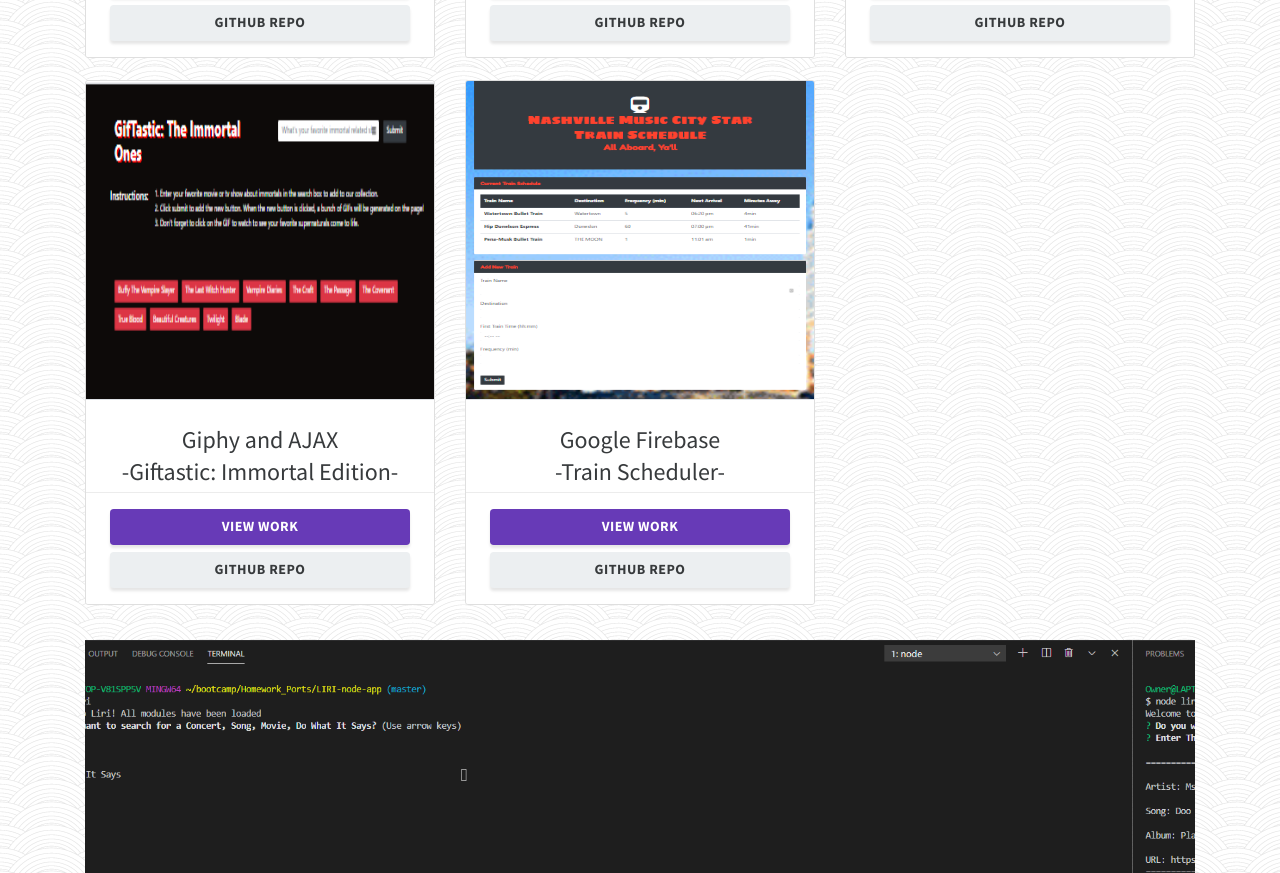
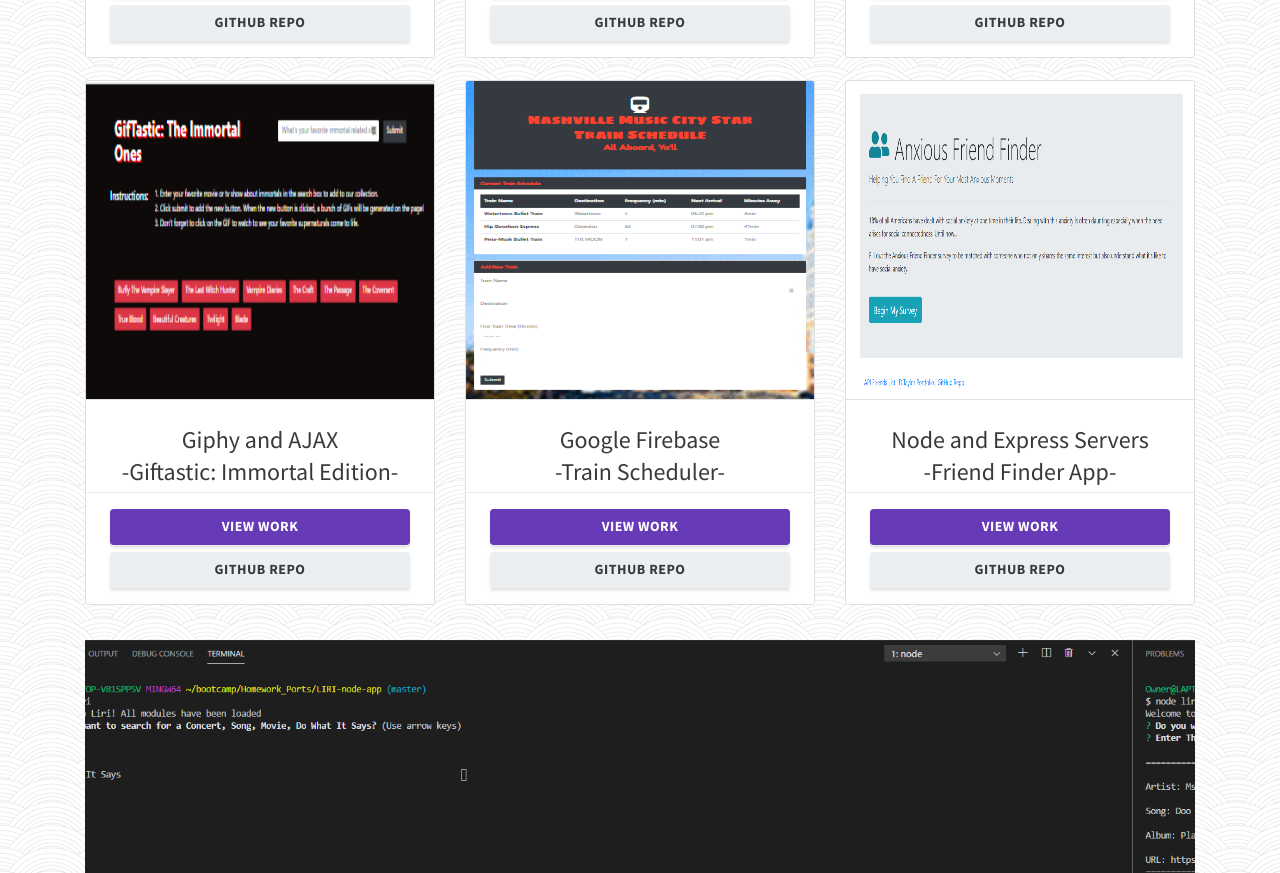
Before and after one commit to d-taylor6403/Professional-Portfolio, a plain HTML site: page bootcamp-portfolio.html in a window 1280 px wide. Shown: the part 880-1753 px from the top of the page. Drawn offline with nearby package versions, Linux system fonts and the light colour scheme.

Commit message:
Adding friend finder app to portfolio

```diff
--- a/bootcamp-portfolio.html
+++ b/bootcamp-portfolio.html
@@ -129,6 +129,20 @@
         <div class="card-action position-absolute border-" style="bottom:0; width:100%;">
           <a href="https://d-taylor6403.github.io/Train-Schedule/" target="_blank" class="btn btn-block deep-purple white-text rounded">View Work</a>
           <a href="https://github.com/d-taylor6403/Train-Schedule" target="_blank" class="btn btn-block blue-grey lighten-5 rounded">GitHub Repo</a>
+        </div>
+      </div>
+    </div>
+    <div class="col-sm-12 col-md-6 col-lg-4">
+      <div class="card rounded sticky-action text-dark" style="height: 35rem;">
+        <div class="card-image border-bottom">
+          <img src="./assets/Images/friendfinder.PNG" width='348' height='317.469'>
+        </div>
+        <div class="card-content mb-5">
+          <span class="card-title text-center"><b>Node and Express Servers<br>-Friend Finder App-</b></span>
+        </div>
+        <div class="card-action position-absolute border-" style="bottom:0; width:100%;">
+          <a href="https://d-taylor-friendfinder.herokuapp.com/" target="_blank" class="btn btn-block deep-purple white-text rounded">View Work</a>
+          <a href="https://github.com/d-taylor6403/FriendFinder" target="_blank" class="btn btn-block blue-grey lighten-5 rounded">GitHub Repo</a>
         </div>
       </div>
     </div>
```
Also changed, not shown: assets/Images/friendfinder.PNG (added).
